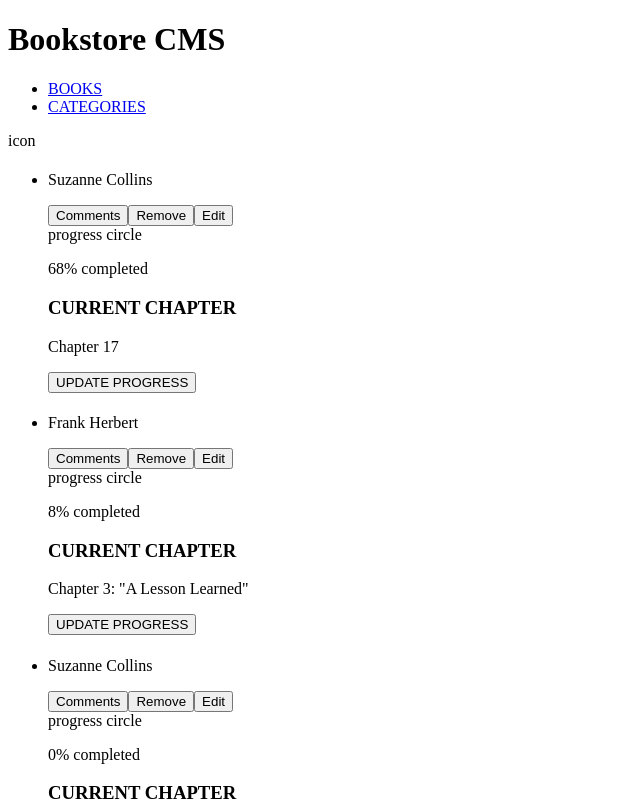
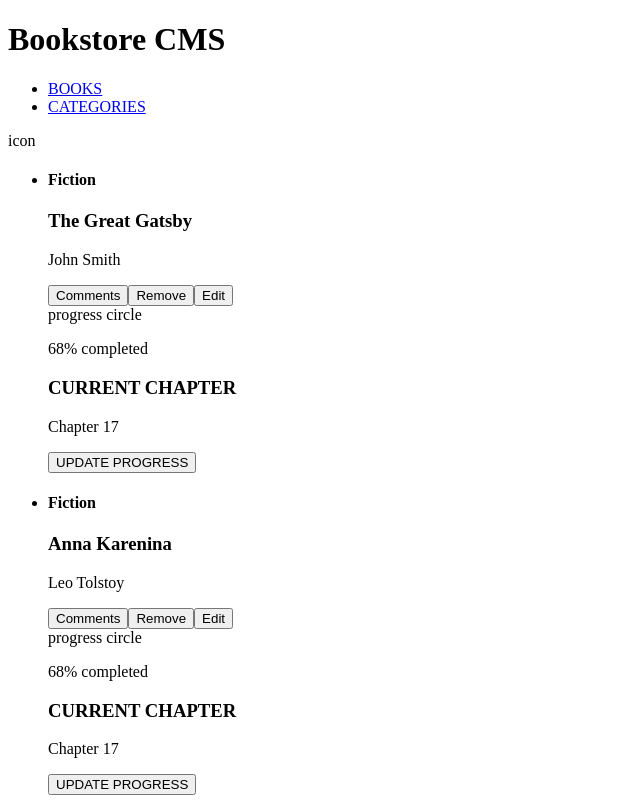
Before and after one commit to Wineshuga/bookstore, a React (Create React App) app: page / in a window 1280 px wide. Shown: the top 801 px of the page, without its empty margins (0-640 px from the left). Built offline with nearby package versions, Linux system fonts and the light colour scheme.

Commit message:
Get state from store in bookspage component

```diff
--- a/src/components/BooksPage.js
+++ b/src/components/BooksPage.js
@@ -1,38 +1,30 @@
+import { useSelector } from 'react-redux';
 import AddBook from './AddBook';
 import Book from './Book';
 
-const Books = () => (
+const Books = () => {
+  const books = useSelector((store) => store.book.books);
+
+  return (
     <>
       <section className="book-list-container">
         <ul>
-        <li>
+          {books.map((book) => (
+            <li key={book.item_id}>
               <Book
-            bookTitle="The Hunger Games"
-            author="Suzanne Collins"
+                category={book.category}
+                title={book.title}
+                author={book.author}
                 progress="68"
                 page="Chapter 17"
               />
             </li>
-        <li>
-          <Book
-            bookTitle="Dune"
-            author="Frank Herbert"
-            progress="8"
-            page='Chapter 3: "A Lesson Learned"'
-          />
-        </li>
-        <li>
-          <Book
-            bookTitle="Capital in the Twenty-First Century"
-            author="Suzanne Collins"
-            progress="0"
-            page="Introduction"
-          />
-        </li>
+          ))}
         </ul>
       </section>
       <AddBook />
     </>
   );
+};
 
 export default Books;
```
Lines whose indentation alone changed are shown as unchanged.
